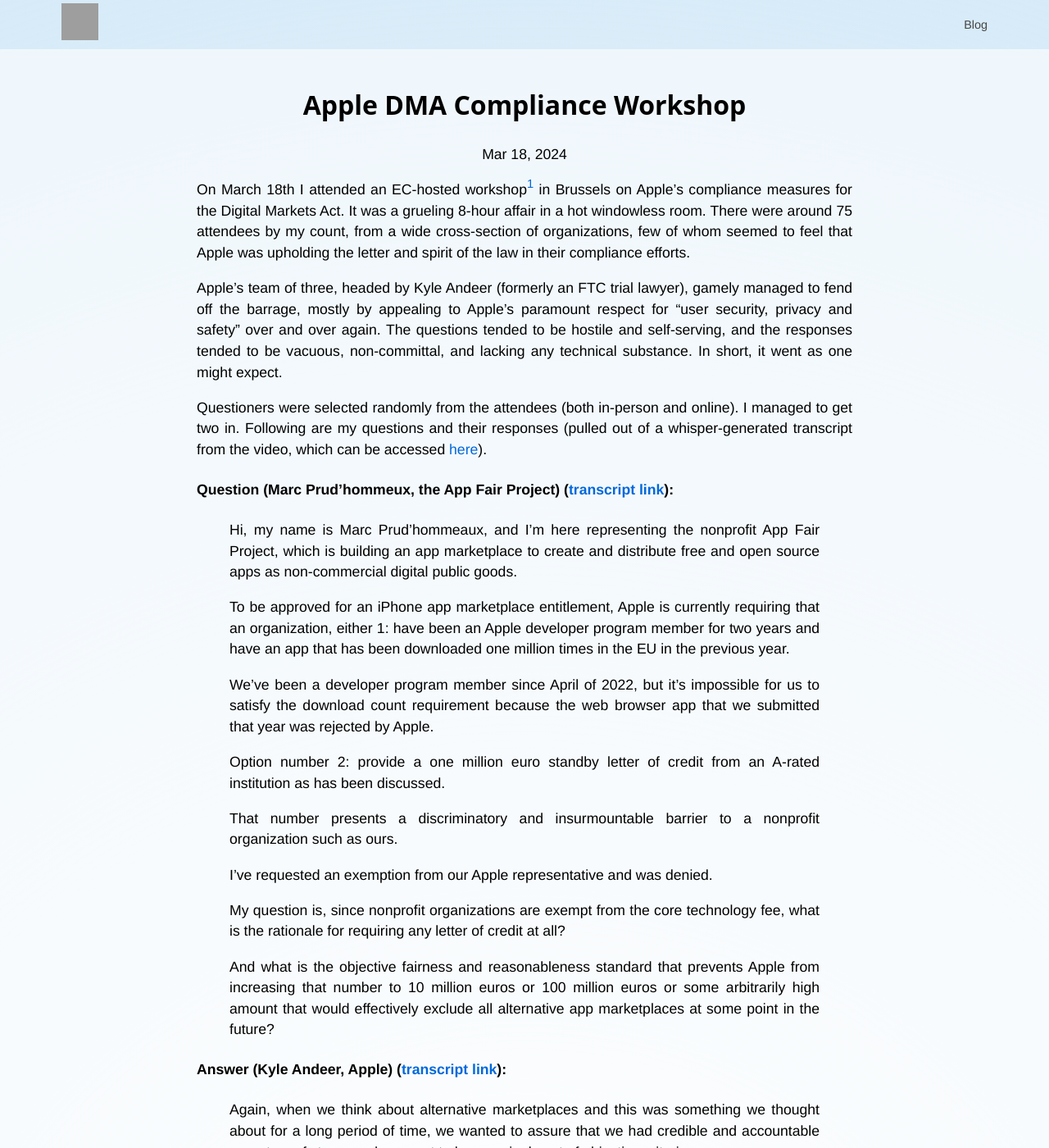
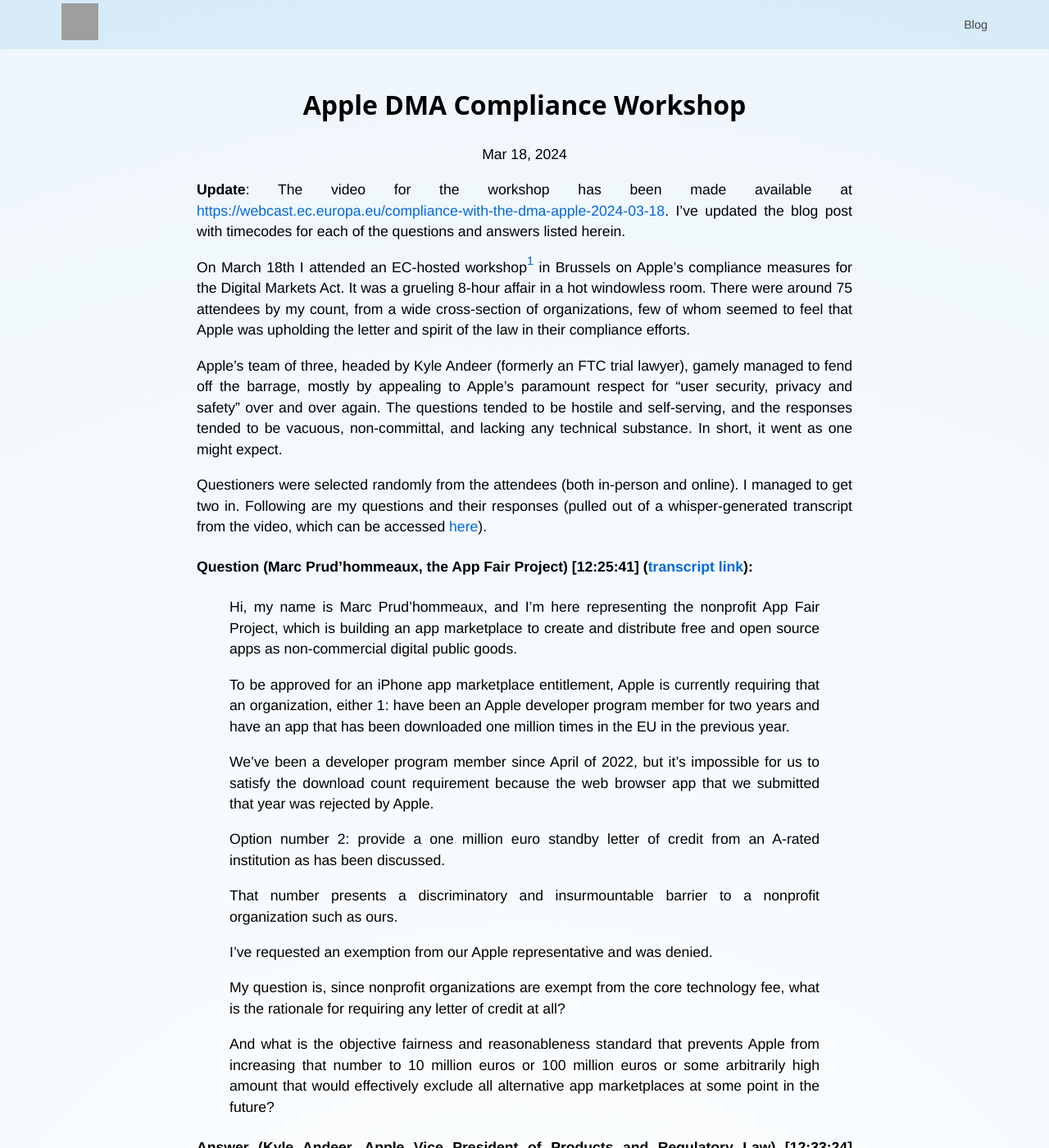
Before and after one commit to fairapps/fairapps.github.io, a Jekyll site: the page built from _posts/2024-03-19-digital-markets-act-workshop.md, in a window 1280 px wide and 1400 px high. Shown: the whole window at 82% size. Built offline with Jekyll 4.4.1, drawn with Linux system fonts in a browser that asks for light colours; some of the changed text lies outside the part shown; grey boxes are pictures that could not be loaded.

Commit message:
Update DMA blog post with link to video and timecodes

```diff
--- a/_posts/2024-03-19-digital-markets-act-workshop.md
+++ b/_posts/2024-03-19-digital-markets-act-workshop.md
@@ -5,13 +5,15 @@
 layout: post
 ---
 
+**Update**: The video for the workshop has been made available at [https://webcast.ec.europa.eu/compliance-with-the-dma-apple-2024-03-18](https://webcast.ec.europa.eu/compliance-with-the-dma-apple-2024-03-18). I've updated the blog post with timecodes for each of the questions and answers listed herein.
+
 On March 18th I attended an EC-hosted workshop[^1] in Brussels on Apple's compliance measures for the Digital Markets Act. It was a grueling 8-hour affair in a hot windowless room. There were around 75 attendees by my count, from a wide cross-section of organizations, few of whom seemed to feel that Apple was upholding the letter and spirit of the law in their compliance efforts.
 
 Apple's team of three, headed by Kyle Andeer (formerly an FTC trial lawyer), gamely managed to fend off the barrage, mostly by appealing to Apple's paramount respect for "user security, privacy and safety" over and over again. The questions tended to be hostile and self-serving, and the responses tended to be vacuous, non-committal, and lacking any technical substance. In short, it went as one might expect.
 
 Questioners were selected randomly from the attendees (both in-person and online). I managed to get two in. Following are my questions and their responses (pulled out of a whisper-generated transcript from the video, which can be accessed [here](https://gist.github.com/appfairz/83e179243971f65bea36745bc2e15ce5)).
 
-#### Question (Marc Prud'hommeux, the App Fair Project) ([transcript link](https://gist.github.com/appfairz/83e179243971f65bea36745bc2e15ce5#file-apple_eu_dma_compliance_workshop_whisper_transcript-txt-L2817)):
+#### Question (Marc Prud'hommeaux, the App Fair Project) [12:25:41] ([transcript link](https://gist.github.com/appfairz/83e179243971f65bea36745bc2e15ce5#file-apple_eu_dma_compliance_workshop_whisper_transcript-txt-L2817)):
 
 > Hi, my name is Marc Prud'hommeaux, and I'm here representing the nonprofit App Fair Project, which is building an app marketplace to create and distribute free and open source apps as non-commercial digital public goods.
 >
@@ -29,7 +31,7 @@
 >
 > And what is the objective fairness and reasonableness standard that prevents Apple from increasing that number to 10 million euros or 100 million euros or some arbitrarily high amount that would effectively exclude all alternative app marketplaces at some point in the future?
 
-#### Answer (Kyle Andeer, Apple) ([transcript link](https://gist.github.com/appfairz/83e179243971f65bea36745bc2e15ce5#file-apple_eu_dma_compliance_workshop_whisper_transcript-txt-L2959)):
+#### Answer (Kyle Andeer, Apple Vice President of Products and Regulatory Law) [12:33:24] ([transcript link](https://gist.github.com/appfairz/83e179243971f65bea36745bc2e15ce5#file-apple_eu_dma_compliance_workshop_whisper_transcript-txt-L2959)):
 
 > Again, when we think about alternative marketplaces and this was something we thought about for a long period of time, we wanted to assure that we had credible and accountable operators of stores and we want to have a single set of objective criteria.
 >
@@ -52,7 +54,7 @@
 > Clearly, it hasn't been an issue for a number of different developers, some of which we've heard from today, some of which we know are out there in terms of being able to secure the line of credit to allow them to enter this program.
 
 
-#### Question (Marc Prud'hommeux, the App Fair Project) ([transcript link](https://gist.github.com/appfairz/83e179243971f65bea36745bc2e15ce5#file-apple_eu_dma_compliance_workshop_whisper_transcript-txt-L5143)):
+#### Question (Marc Prud'hommeaux, the App Fair Project) [16:04:26] ([transcript link](https://gist.github.com/appfairz/83e179243971f65bea36745bc2e15ce5#file-apple_eu_dma_compliance_workshop_whisper_transcript-txt-L5143)):
 
 > Hi, Marc Prud'hommeaux from the App Fair Project.
 >
```
Also changed, not shown: other parts of _posts/2024-03-19-digital-markets-act-workshop.md (+1 -1 lines).
